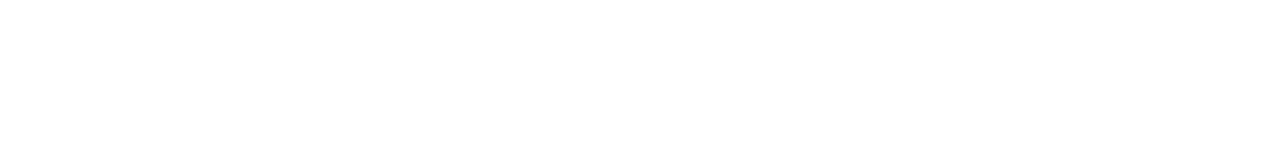
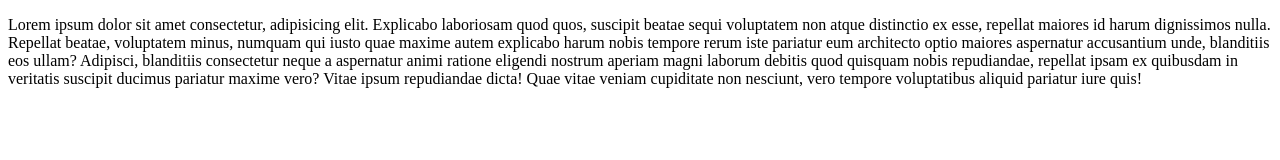
Before and after one commit to VaishnaviSable2805/ranivs.github.io, a plain HTML site: page index.html in a window 1280 px wide. Drawn offline with Linux system fonts and the light colour scheme.

Commit message:
Update index.html

```diff
--- a/index.html
+++ b/index.html
@@ -9,6 +9,13 @@
 </head>
 
 <body>
+    <p>Lorem ipsum dolor sit amet consectetur, adipisicing elit. Explicabo laboriosam quod quos, suscipit beatae sequi
+        voluptatem non atque distinctio ex esse, repellat maiores id harum dignissimos nulla. Repellat beatae,
+        voluptatem minus, numquam qui iusto quae maxime autem explicabo harum nobis tempore rerum iste pariatur eum
+        architecto optio maiores aspernatur accusantium unde, blanditiis eos ullam? Adipisci, blanditiis consectetur
+        neque a aspernatur animi ratione eligendi nostrum aperiam magni laborum debitis quod quisquam nobis repudiandae,
+        repellat ipsam ex quibusdam in veritatis suscipit ducimus pariatur maxime vero? Vitae ipsum repudiandae dicta!
+        Quae vitae veniam cupiditate non nesciunt, vero tempore voluptatibus aliquid pariatur iure quis!</p>
 
 </body>
 
```
